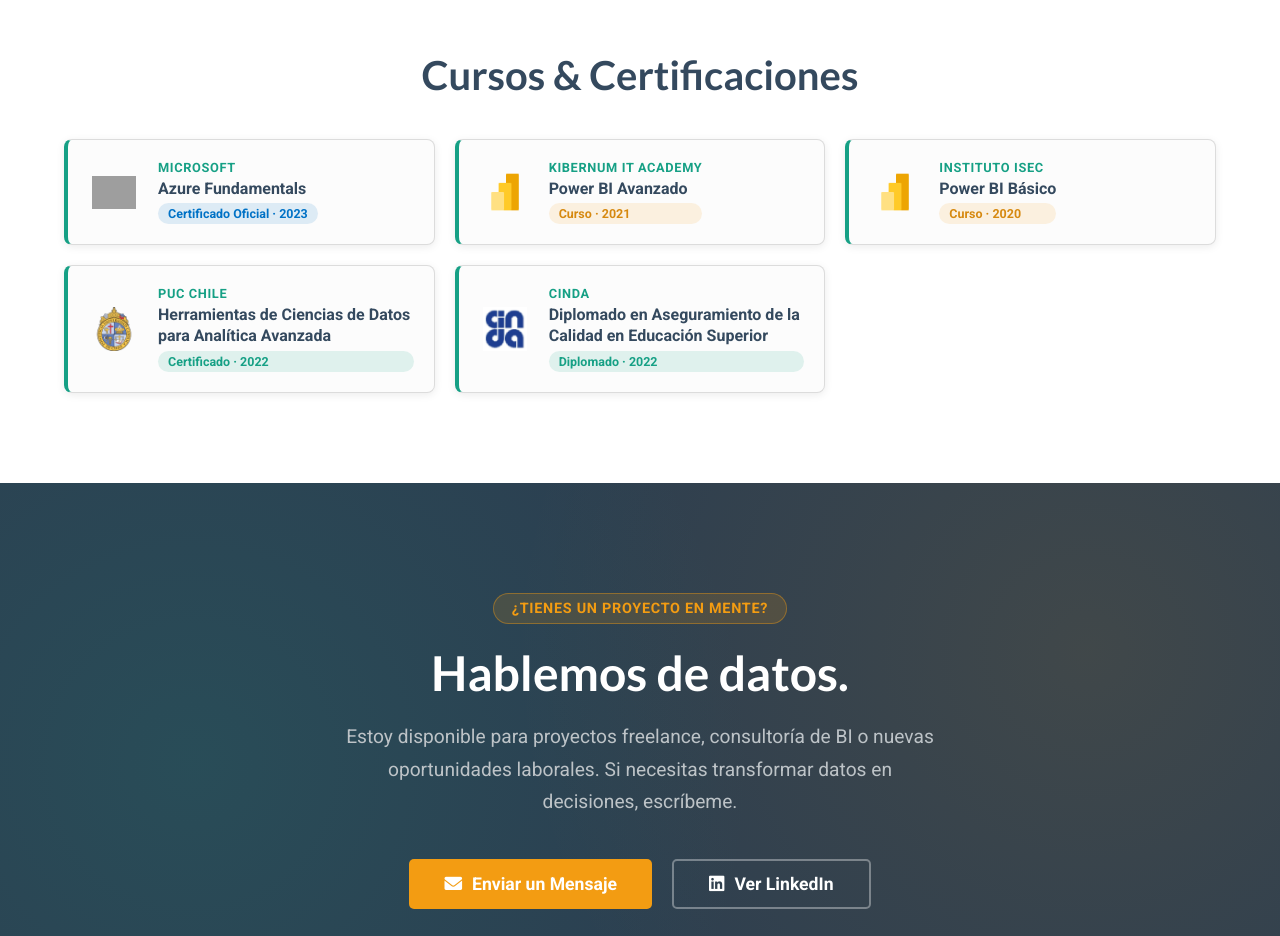
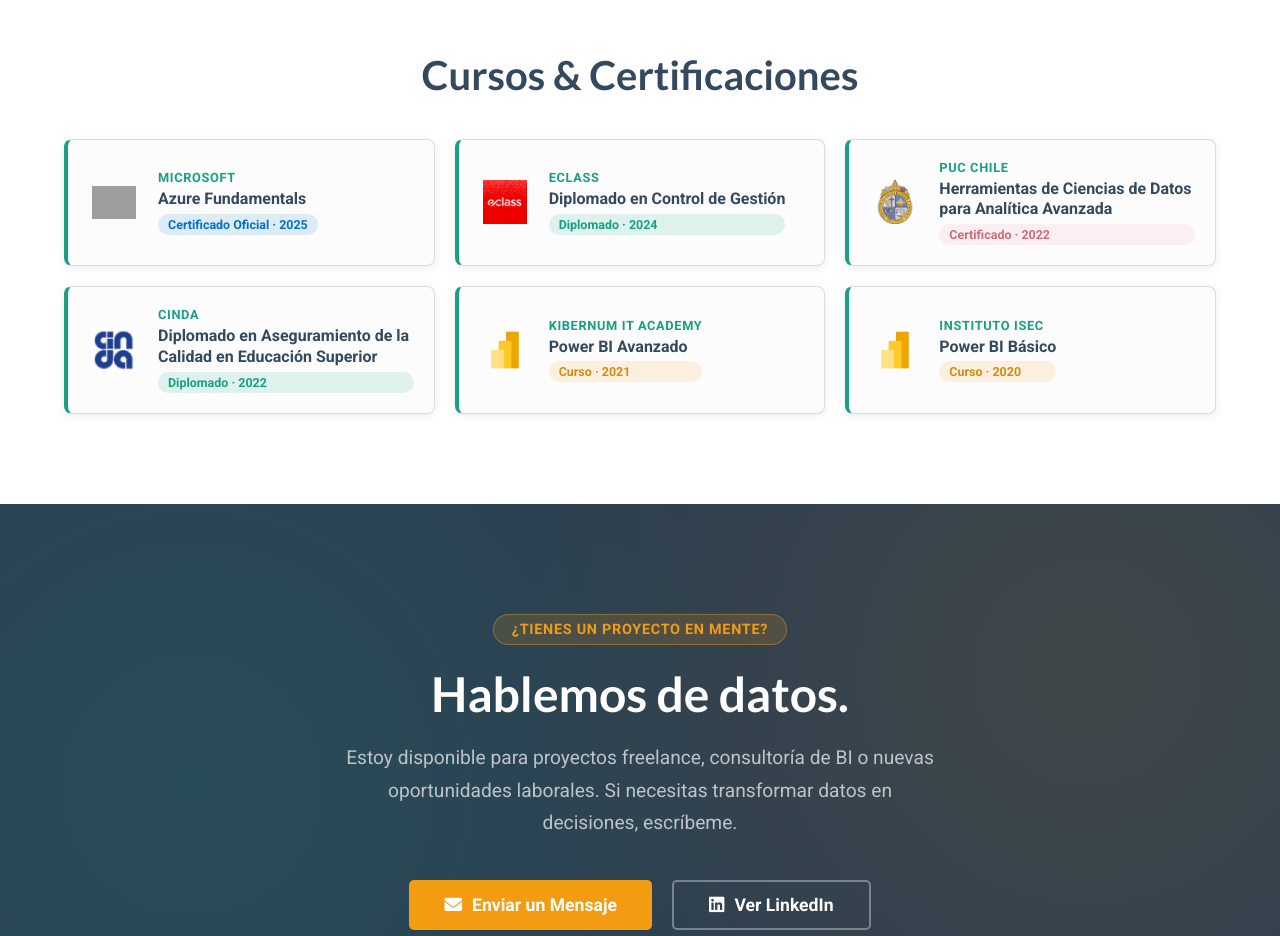
Before and after one commit to rulehial/rulehial.github.io, a plain HTML site: page index.html in a window 1280 px wide. Shown: the part 7380-8316 px from the top of the page. Drawn offline with Linux system fonts and the light colour scheme; grey boxes are pictures that could not be loaded.

Commit message:
Update 7 Certifications

```diff
--- a/index.html
+++ b/index.html
@@ -409,9 +409,44 @@
                     <div class="cert-info">
                         <span class="cert-issuer">Microsoft</span>
                         <h4>Azure Fundamentals</h4>
-                        <span class="cert-badge cert-badge--microsoft">Certificado Oficial · 2023</span>
+                        <span class="cert-badge cert-badge--microsoft">Certificado Oficial · 2025</span>
                     </div>
                 </div>
+
+                <div class="cert-card reveal reveal-delay-1">
+                    <div class="cert-logo">
+                        <img src="images/eclass_48.jpg" alt="eClass">
+                    </div>
+                    <div class="cert-info">
+                        <span class="cert-issuer">Eclass</span>
+                        <h4>Diplomado en Control de Gestión</h4>
+                        <span class="cert-badge cert-badge--university">Diplomado · 2024</span>
+                    </div>
+                </div>
+
+                <div class="cert-card reveal reveal-delay-1">
+                    <div class="cert-logo">
+                        <img src="images/puc_48.png" alt="PUC Chile">
+                    </div>
+                    <div class="cert-info">
+                        <span class="cert-issuer">PUC Chile</span>
+                        <h4>Herramientas de Ciencias de Datos para Analítica Avanzada</h4>
+                        <span class="cert-badge cert-badge--certificate">Certificado · 2022</span>
+                    </div>
+                </div>
+
+
+                <div class="cert-card reveal reveal-delay-2">
+                    <div class="cert-logo">
+                        <img src="images/cinda_48.png" alt="CINDA">
+                    </div>
+                    <div class="cert-info">
+                        <span class="cert-issuer">CINDA</span>
+                        <h4>Diplomado en Aseguramiento de la Calidad en Educación Superior</h4>
+                        <span class="cert-badge cert-badge--university">Diplomado · 2022</span>
+                    </div>
+                </div>
+
 
                 <div class="cert-card reveal reveal-delay-2">
                     <div class="cert-logo">
@@ -435,27 +470,8 @@
                     </div>
                 </div>
 
-                <div class="cert-card reveal reveal-delay-1">
-                    <div class="cert-logo">
-                        <img src="images/puc_48.png" alt="PUC Chile">
-                    </div>
-                    <div class="cert-info">
-                        <span class="cert-issuer">PUC Chile</span>
-                        <h4>Herramientas de Ciencias de Datos para Analítica Avanzada</h4>
-                        <span class="cert-badge cert-badge--university">Certificado · 2022</span>
-                    </div>
-                </div>
 
-                <div class="cert-card reveal reveal-delay-2">
-                    <div class="cert-logo">
-                        <img src="images/cinda_48.png" alt="CINDA">
-                    </div>
-                    <div class="cert-info">
-                        <span class="cert-issuer">CINDA</span>
-                        <h4>Diplomado en Aseguramiento de la Calidad en Educación Superior</h4>
-                        <span class="cert-badge cert-badge--university">Diplomado · 2022</span>
-                    </div>
-                </div>
+
 
             </div>
         </div>
--- a/style.css
+++ b/style.css
@@ -998,8 +998,15 @@
     color: var(--accent-green);
 }
 
+.cert-badge--certificate {
+    background-color: rgba(255, 182, 193, 0.2);
+    color: #d16a7a;
+}
+
 [data-theme="dark"] .cert-badge--microsoft { color: #5ab4f5; background-color: rgba(90,180,245,0.12); }
 [data-theme="dark"] .cert-badge--course    { color: #f39c12; background-color: rgba(243,156,18,0.12); }
+[data-theme="dark"] .cert-badge--certificate { color: #ff8aa1; background-color: rgba(255,138,161,0.15);
+}
 
 /* -------------------------------------------------------------------- */
 /* BOTÓN VOLVER ARRIBA                                                   */
```
Also changed, not shown: images/eclass_48.jpg (added).
